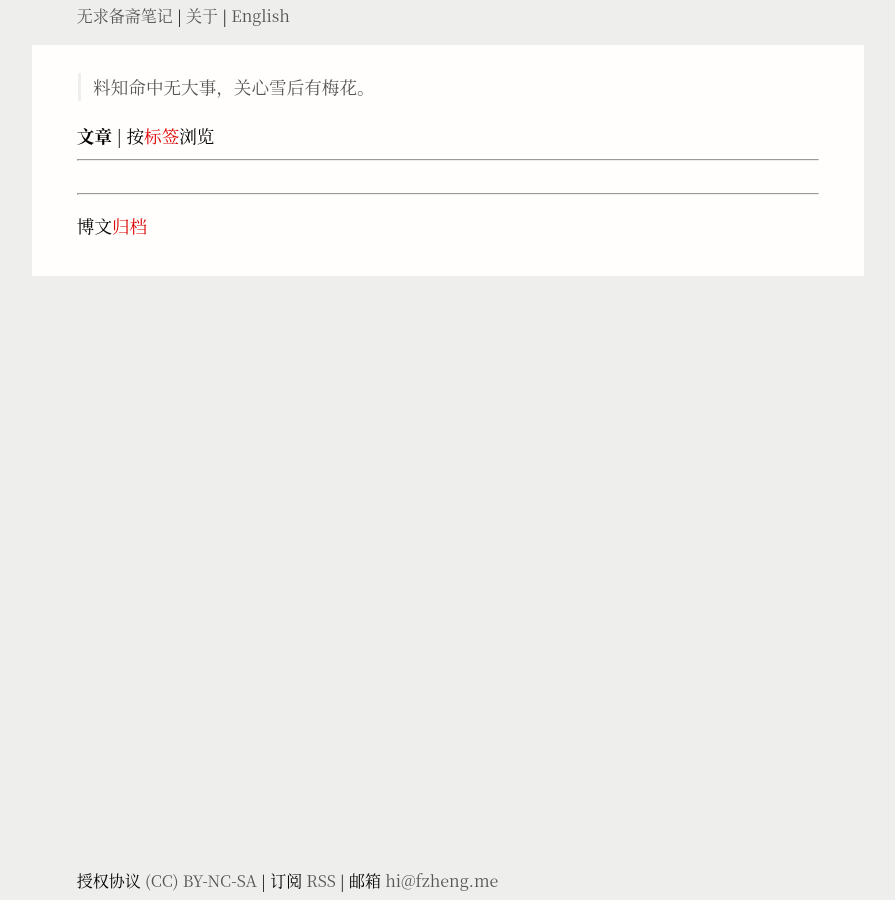
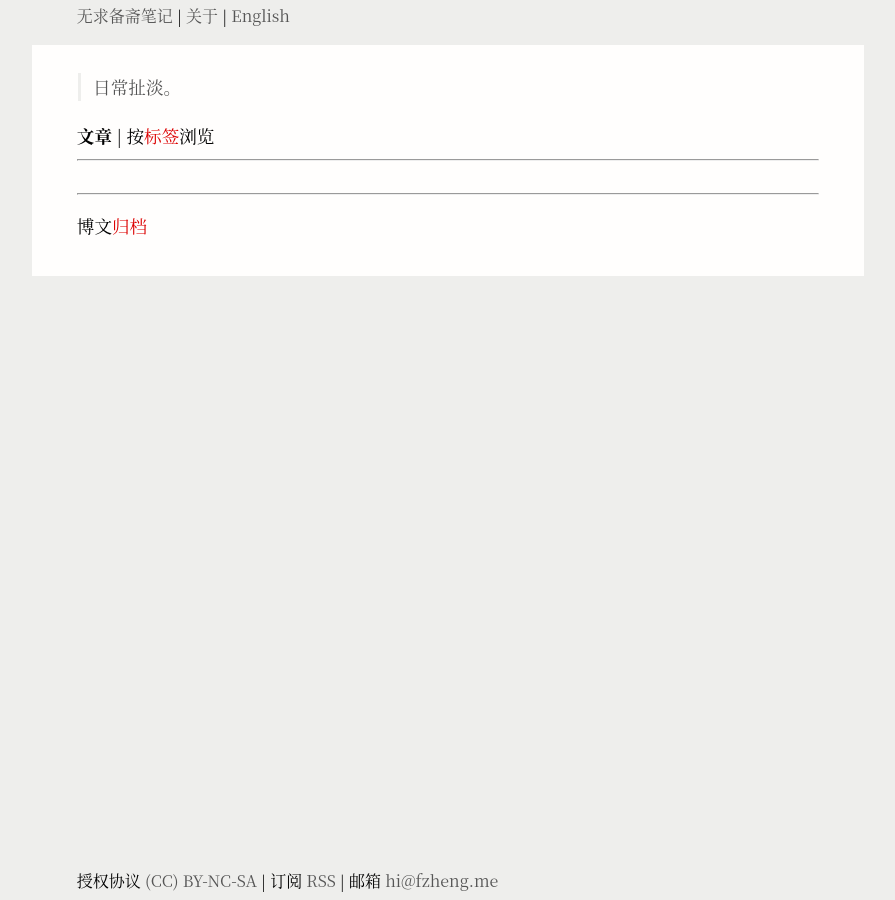
Before and after one commit to ecoyn/ecoyn.github.com, a Jekyll site: the page built from pages/3cn.md, in a window 1280 px wide. Shown: the whole page, without its empty margins (192-1087 px from the left). Built offline with Jekyll 4.4.1, drawn with Linux system fonts in a browser that asks for light colours.

Commit message:
Update 3cn.md

```diff
--- a/pages/3cn.md
+++ b/pages/3cn.md
@@ -1,12 +1,12 @@
 ---
 layout: cndefault
 permalink: /cn/
-title: 无求备斋笔记
+title: 印记
 ---
 
 <article>
 <blockquote><p>
-料知命中无大事，关心雪后有梅花。
+日常扯淡。
 </p></blockquote>
 </article>
 
```
